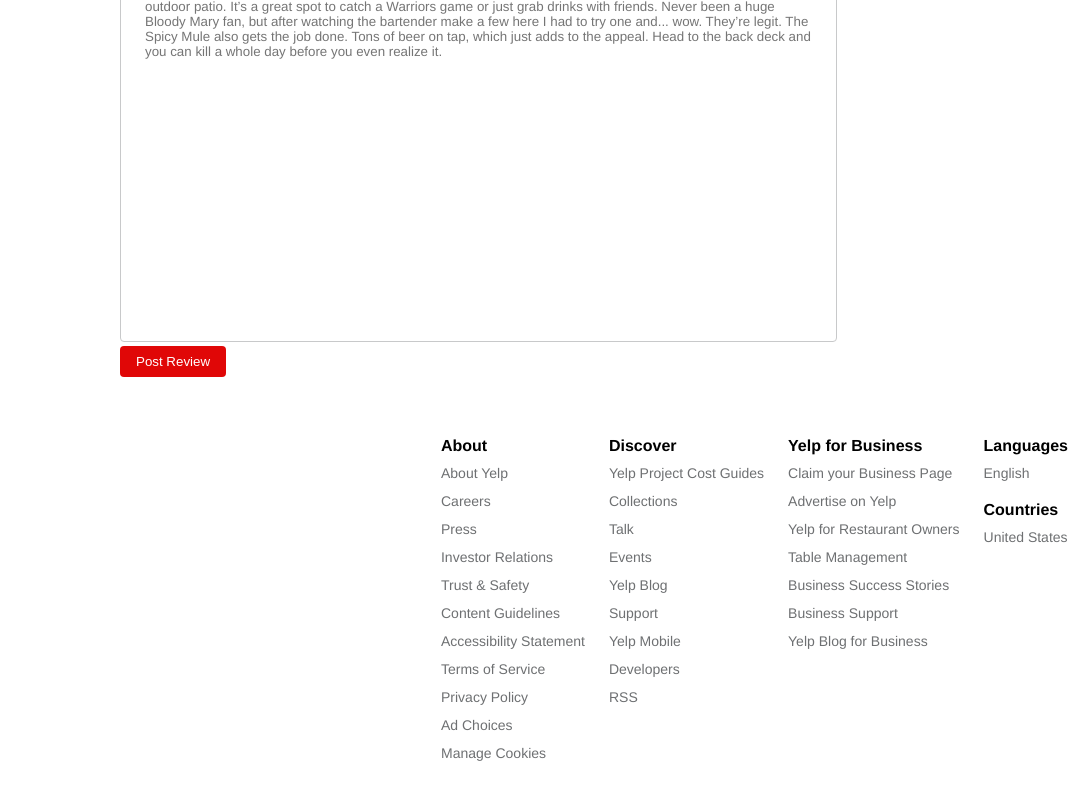
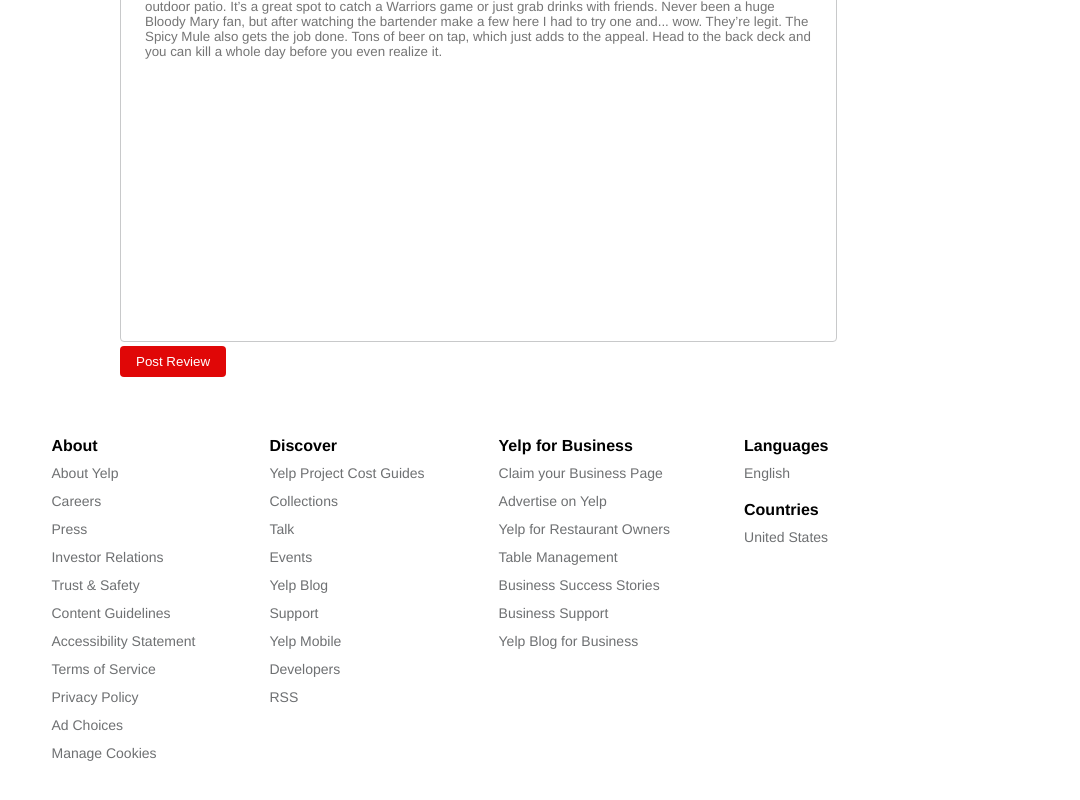
Before and after one commit to Pete-Fowler/yelp-clone-frontend, a React (Create React App) app: page /review/1 in a window 1280 px wide. Shown: the part 226-1026 px from the top of the page, without its empty margins (200-1280 px from the left). Built offline with nearby package versions, Linux system fonts and the light colour scheme; no server answers.

Commit message:
Add underline on footer a:hover

```diff
--- a/src/App.css
+++ b/src/App.css
@@ -49,18 +49,25 @@
 
 #footer {
   padding: 60px 0;
+  justify-content: center;
+  gap: 50px;
 }
+
 #footer > div {
   margin: 0 12px;
 }
+
 #footer a {
   color: rgba(110,112,114,1);
-  text-decoration: none;
+
   line-height: 20px;
   font-size: 14px;
   margin-top: 8px;
 }
 
+#footer a:hover {
+  text-decoration-line: underline;
+}
 
 .softBottomBorder {
   border-bottom: 1px solid #ebebeb;
--- a/src/components/footer.js
+++ b/src/components/footer.js
@@ -4,7 +4,6 @@
 function Footer() {
   return (
     <div className="row" id="footer">
-      <div style={{flex:"1"}}/>
       <div className="col">
         <strong>About</strong>
         <a href="#">About Yelp</a>
```
